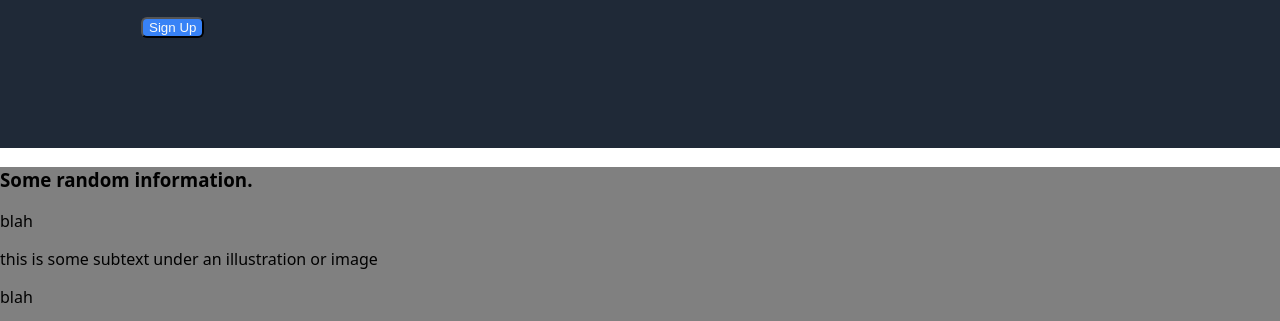
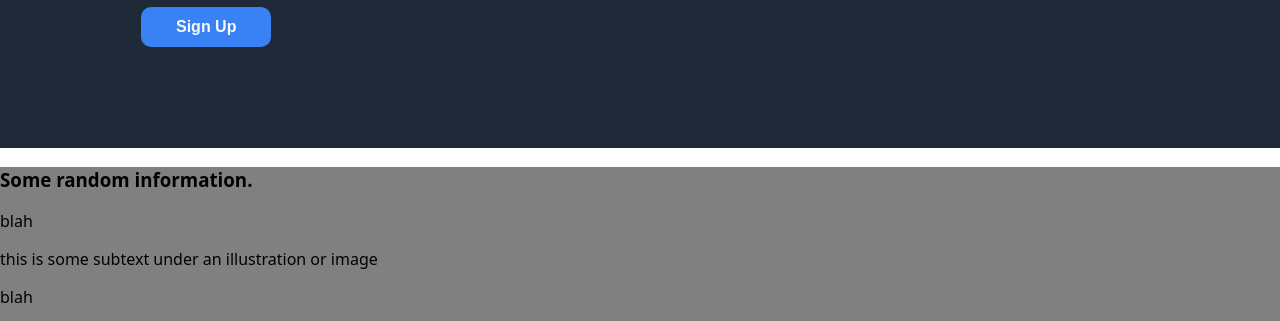
Before and after one commit to JoeyCorbett/Elevate-Web-Solutions, a plain HTML site: page index.html in a window 1280 px wide. Shown: the part 452-773 px from the top of the page. Drawn offline with Linux system fonts and the light colour scheme.

Commit message:
Change color of link hover and style button

```diff
--- a/styles.css
+++ b/styles.css
@@ -35,11 +35,11 @@ header {
     text-decoration: none;
     color: #E5E7EB;
     font-size: 18px;
-    transition: color 0.2s
+    transition: color 0.3s
 }
 
 .navbar li a:hover {
-    color: #26A69A;
+    color: #3882F6;
 }
 
 .image img {
@@ -74,7 +74,11 @@ header {
 .hero-container button {
     background-color: #3882F6;
     color: #F9FAF8;
-    border-radius: 6px;
+    border: 0;
+    border-radius: 10px;
+    padding: 11px 35px;
+    font-size: 16px;
+    font-weight: bold;
 }
 
 
```
